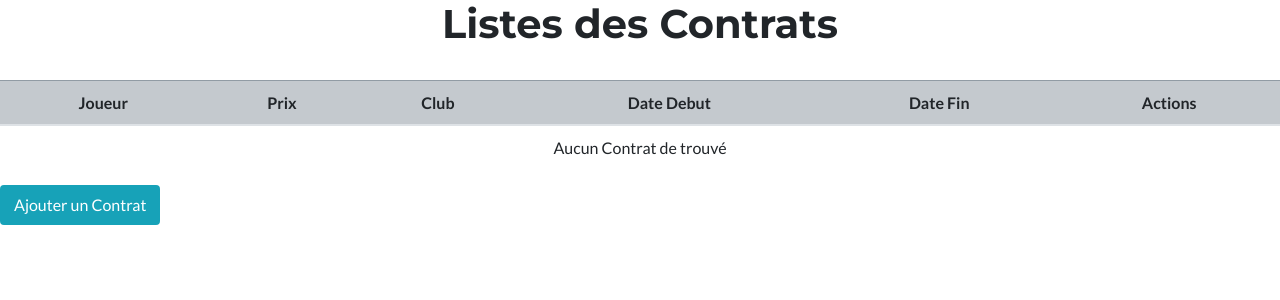
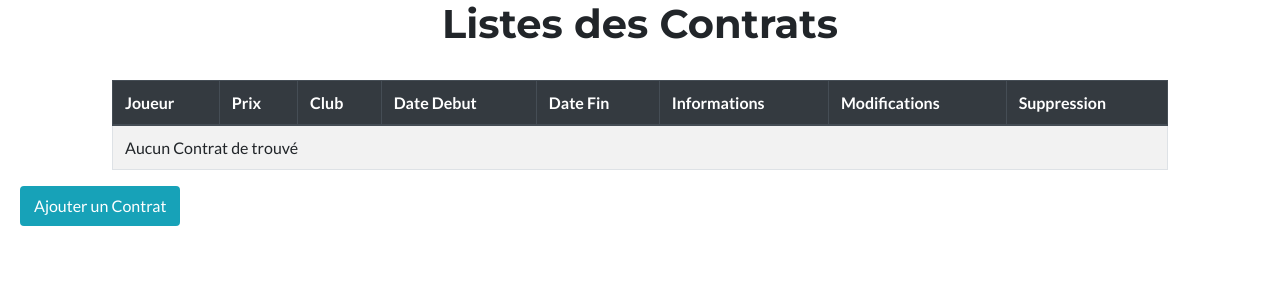
Before and after one commit to basile2121/Sochaux, a Symfony app: template templates/contrats/showContrats.html.twig in a window 1280 px wide. Shown: the part 166-466 px from the top of the page. Run offline with Twig, Linux system fonts and the light colour scheme; the template is opened without the code that fills it, so the values that code supplies are empty; some libraries are stand-ins or nearby versions.

Commit message:
Table visuel contrat/joueur

```diff
--- a/templates/contrats/showContrats.html.twig
+++ b/templates/contrats/showContrats.html.twig
@@ -5,32 +5,31 @@
 {% block body %}
     <h1 style="text-align: center">Listes des Contrats</h1>
     <br>
-    <table style="text-align: center" class="table" >
-        <thead>
-        <tr class="table-secondary">
-            <th>Joueur</th>
-            <th>Prix</th>
-            <th>Club</th>
-            <th>Date Debut</th>
-            <th>Date Fin</th>
-            <th>Actions</th>
+    <div class="container-fluid" style="padding:0px 7em;">
+        <table class="table table-striped table-bordered"  >
+            <thead class="thead-dark" >
+            <tr >
+                <th scope="col">Joueur</th>
+                <th scope="col">Prix</th>
+                <th scope="col">Club</th>
+                <th scope="col">Date Debut</th>
+                <th scope="col">Date Fin</th>
+                <th scope="col">Informations</th>
+                <th scope="col">Modifications</th>
+                <th scope="col">Suppression</th>
             </tr>
             </thead>
             <tbody>
             {% for contrat in contrats %}
                 <tr>
-                <td>{{ contrat.joueur }}</td>
+                    <th>{{ contrat.joueur }}</th>
                     <td>{{ contrat.prix }} €</td>
                     <td>{{ contrat.club }}</td>
                     <td>{{ contrat.dateDebut ? contrat.dateDebut|date('Y-m-d') : '' }}</td>
                     <td>{{ contrat.dateFin ? contrat.dateFin|date('Y-m-d') : '' }}</td>
-                <td>
-                    <a class="btn btn-info" href="{{ path('contrat_show', {'id': contrat.id}) }}">Informations</a>
-                    <br>
-                    <br>
-                    <a  class="btn btn-info" href="{{ path('contrats_edit', {'id': contrat.id}) }}">Modifier</a>
-                    <br>
-                    <br>
+                    <td style="text-align:center;"><a class="btn btn-info" href="{{ path('contrat_show', {'id': contrat.id}) }}">Informations</a></td>
+                    <td style="text-align:center;"><a  class="btn btn-info" href="{{ path('contrats_edit', {'id': contrat.id}) }}">Modifier</a></td>
+                    <td style="text-align:center;">
                         <form method="post" action="{{ path('contrats_delete', {'id': contrat.id}) }}" onsubmit="return confirm('Etes vous sur de vouloir supprimer ce contrat');">
                             <input type="hidden" name="_method" value="DELETE">
                             <input type="hidden" name="_token" value="{{ csrf_token('delete' ~ contrat.id) }}">
@@ -45,8 +44,8 @@
             {% endfor %}
             </tbody>
         </table>
-
-    <a class="btn btn-info" href="{{ path('contrats_add') }}">Ajouter un Contrat</a>
+    </div>
+    <div style="margin-left:20px;"><a class="btn btn-info" href="{{ path('contrats_add') }}">Ajouter un Contrat</a></div>
 
 
 {% endblock %}
--- a/templates/security/login.html.twig
+++ b/templates/security/login.html.twig
@@ -89,3 +89,4 @@
         <a href="{{ path('google_connect') }}">Ce connecter avec google</a>
     </p>
 </form> #}
+{% endblock %}
```
Also changed, not shown: templates/joueurs/showJoueurs.html.twig (+22 -22 lines). Lines whose indentation alone changed are shown as unchanged.
